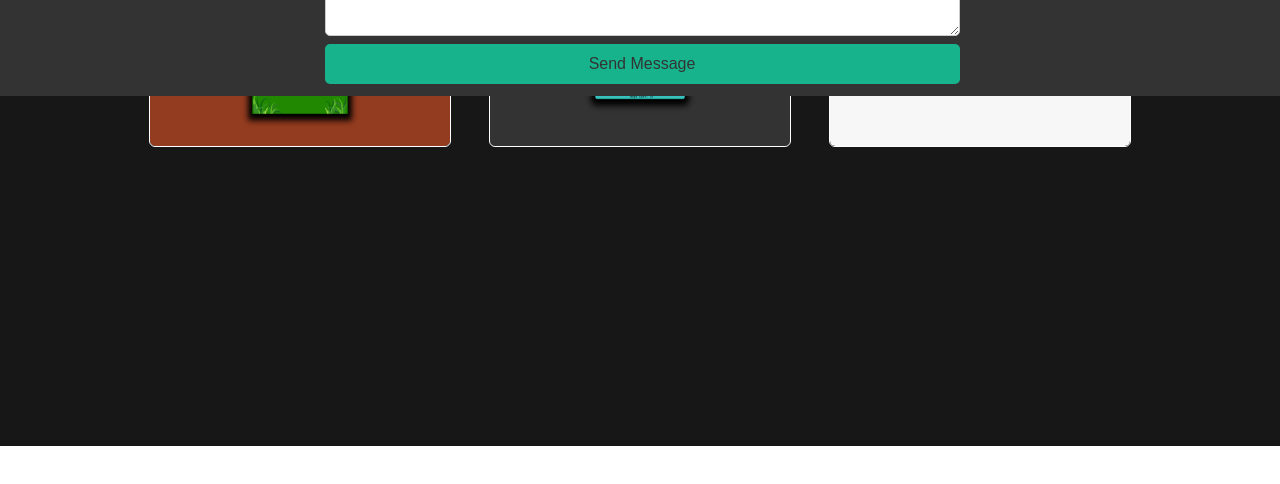
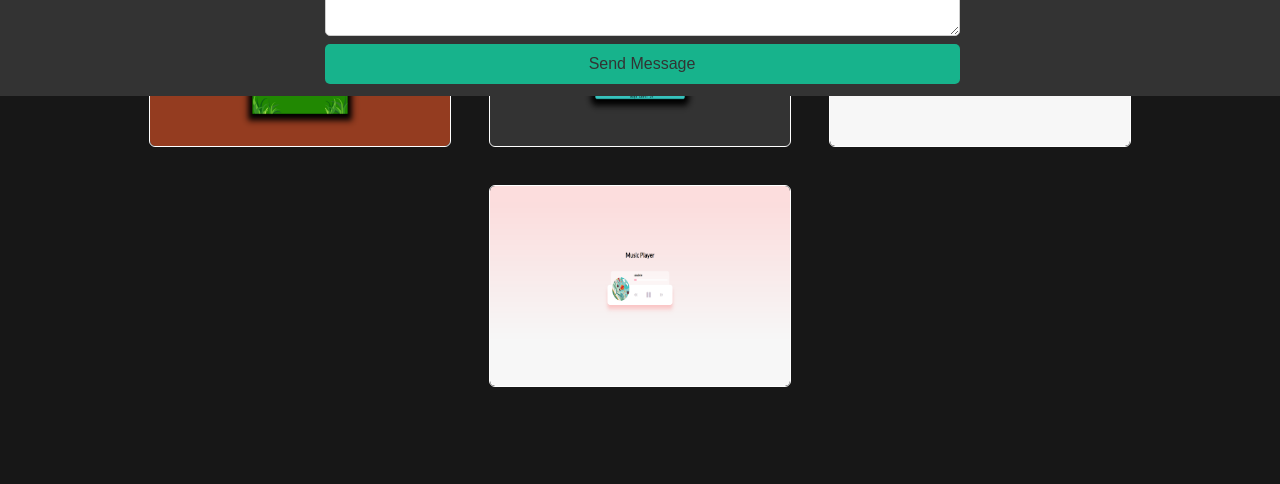
Before and after one commit to KrystalJean/my-projects, a plain HTML site: page index.html in a window 1280 px wide. Shown: the part 854-1338 px from the top of the page. Before the commit the page ends 1300 px from the top, so only its background shows below. Drawn offline with Linux system fonts and the light colour scheme.

Commit message:
testing new SSH user

```diff
--- a/index.html
+++ b/index.html
@@ -182,7 +182,17 @@
         </div>
       </div>
 
-
+      <div class="project-card about">
+        <div class="project-front">
+          <img src="application.png" alt="Website Snapshot">
+        </div>
+        <div class="project-back">
+          <h3>Project Title</h3>
+          <p>Description of the project.</p>
+          <a href="code-link">Code</a>
+          <a href="live-site-link">Live Site</a>
+        </div>
+      </div>
 
 
     </div>
```
